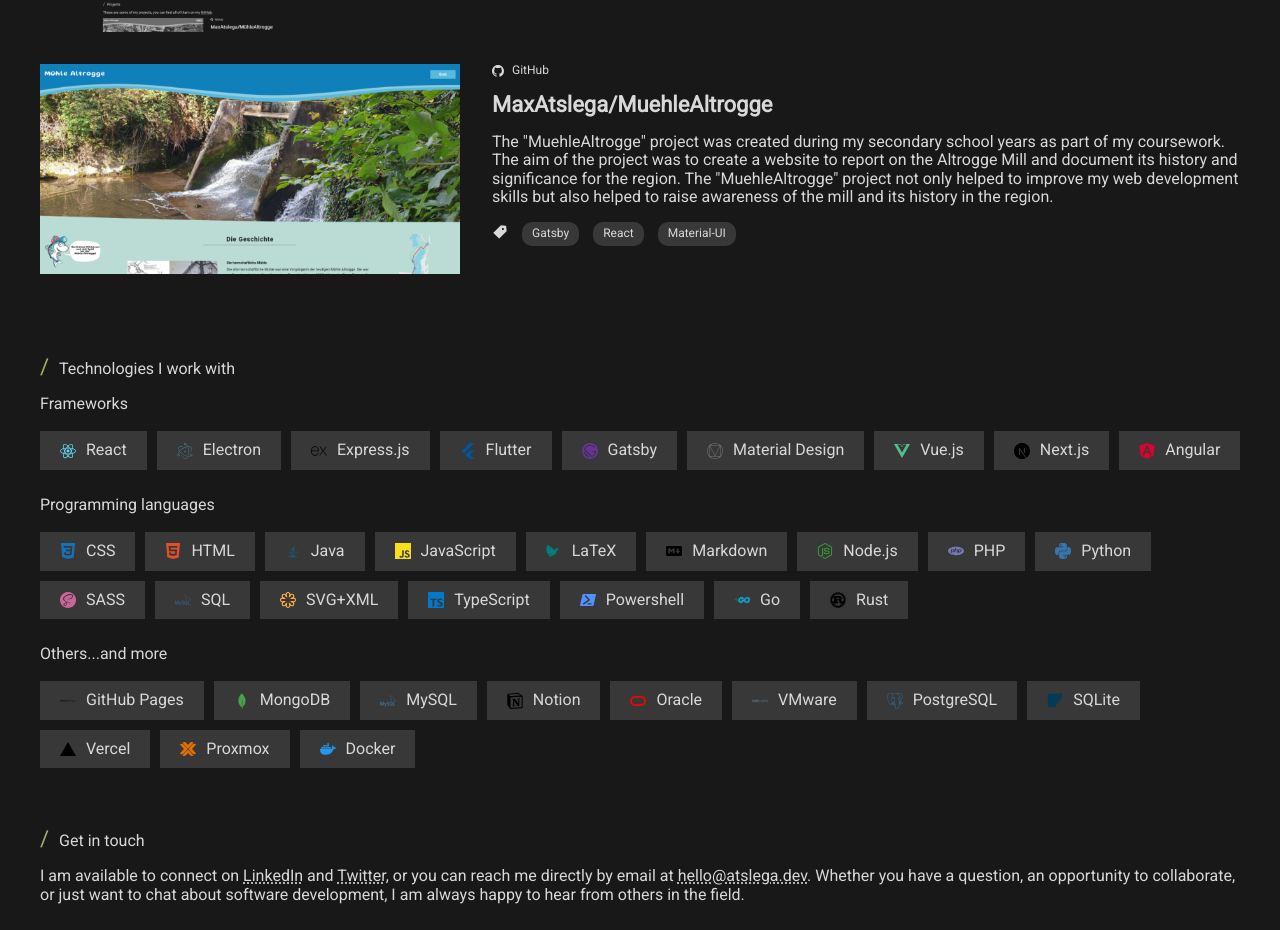
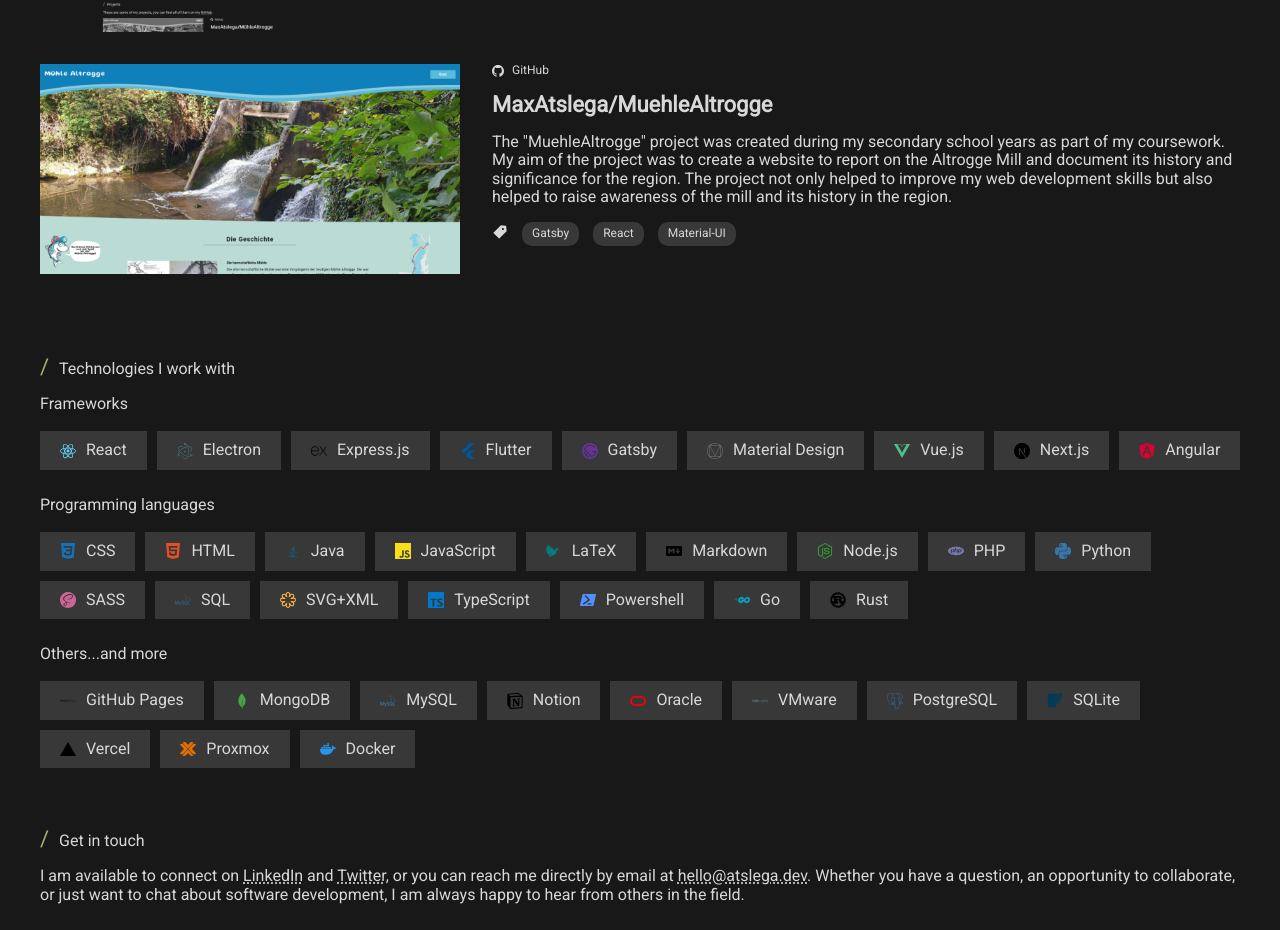
Before and after one commit to MaxAtslega/portfolio, a Next.js app: page / in a window 1280 px wide. Shown: the part 1437-2367 px from the top of the page. Built offline with nearby package versions, Linux system fonts and the light colour scheme.

Commit message:
Update text

```diff
--- a/src/constants/projects.ts
+++ b/src/constants/projects.ts
@@ -22,7 +22,7 @@
   {
     title: 'MaxAtslega/MuehleAltrogge',
     description:
-      'The "MuehleAltrogge" project was created during my secondary school years as part of my coursework. The aim of the project was to create a website to report on the Altrogge Mill and document its history and significance for the region. The "MuehleAltrogge" project not only helped to improve my web development skills but also helped to raise awareness of the mill and its history in the region.',
+      'The "MuehleAltrogge" project was created during my secondary school years as part of my coursework. My aim of the project was to create a website to report on the Altrogge Mill and document its history and significance for the region. The project not only helped to improve my web development skills but also helped to raise awareness of the mill and its history in the region.',
     tags: ['Gatsby', 'React', 'Material-UI'],
     url: 'https://github.com/MaxAtslega/MuehleAltrogge',
     image: altroggeImage,
```
